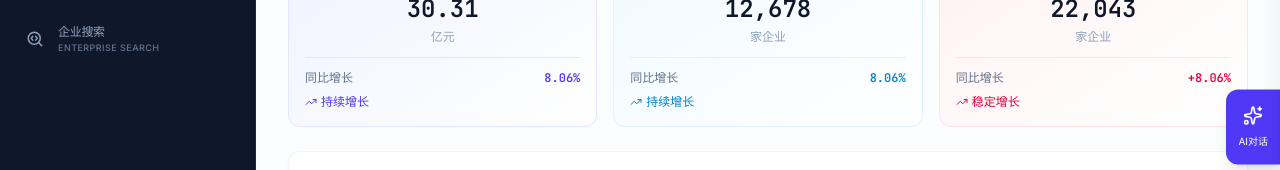
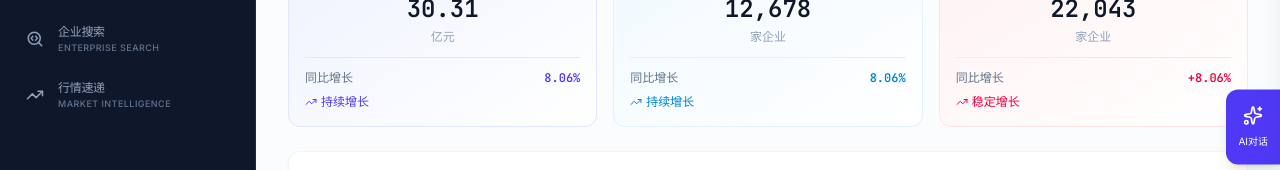
Before and after one commit to hct1223/AIwenshu, a React (Vite) app: page / in a window 1280 px wide. Shown: the part 273-443 px from the top of the page. Built offline with nearby package versions, Linux system fonts and the light colour scheme.

Commit message:
feat: 添加行情速递导航入口

```diff
--- a/src/App.tsx
+++ b/src/App.tsx
@@ -17,7 +17,8 @@ import {
   Menu,
   X,
   Sparkles,
-  FileText
+  FileText,
+  TrendingUp
 } from 'lucide-react';
 
 import DashboardModule from './components/DashboardModule';
@@ -26,6 +27,7 @@ import GroupListModule from './components/GroupListModule';
 import EnterpriseModule from './components/EnterpriseModule';
 import EnterpriseListModule from './components/EnterpriseListModule';
 import SearchModule from './components/SearchModule';
+import NewsFeedModule from './components/NewsFeedModule';
 import AIChatSidebar from './components/AIChatSidebar';
 
 export default function App() {
@@ -106,6 +108,8 @@ export default function App() {
             }}
           />
         );
+      case 'newsFeed':
+        return <NewsFeedModule />;
       default:
         return <DashboardModule
           onNavigateToCompany={(id) => {
@@ -128,6 +132,7 @@ export default function App() {
     { id: 'dashboard', label: '数据大盘研判', desc: 'Cockpit overview', icon: LayoutDashboard },
     { id: 'enterpriseManagement', label: '企业管理', desc: 'Enterprise & Group management', icon: Building2 },
     { id: 'enterpriseSearch', label: '企业搜索', desc: 'Enterprise search', icon: SearchCode },
+    { id: 'newsFeed', label: '行情速递', desc: 'Market intelligence', icon: TrendingUp },
   ];
 
   return (
```
